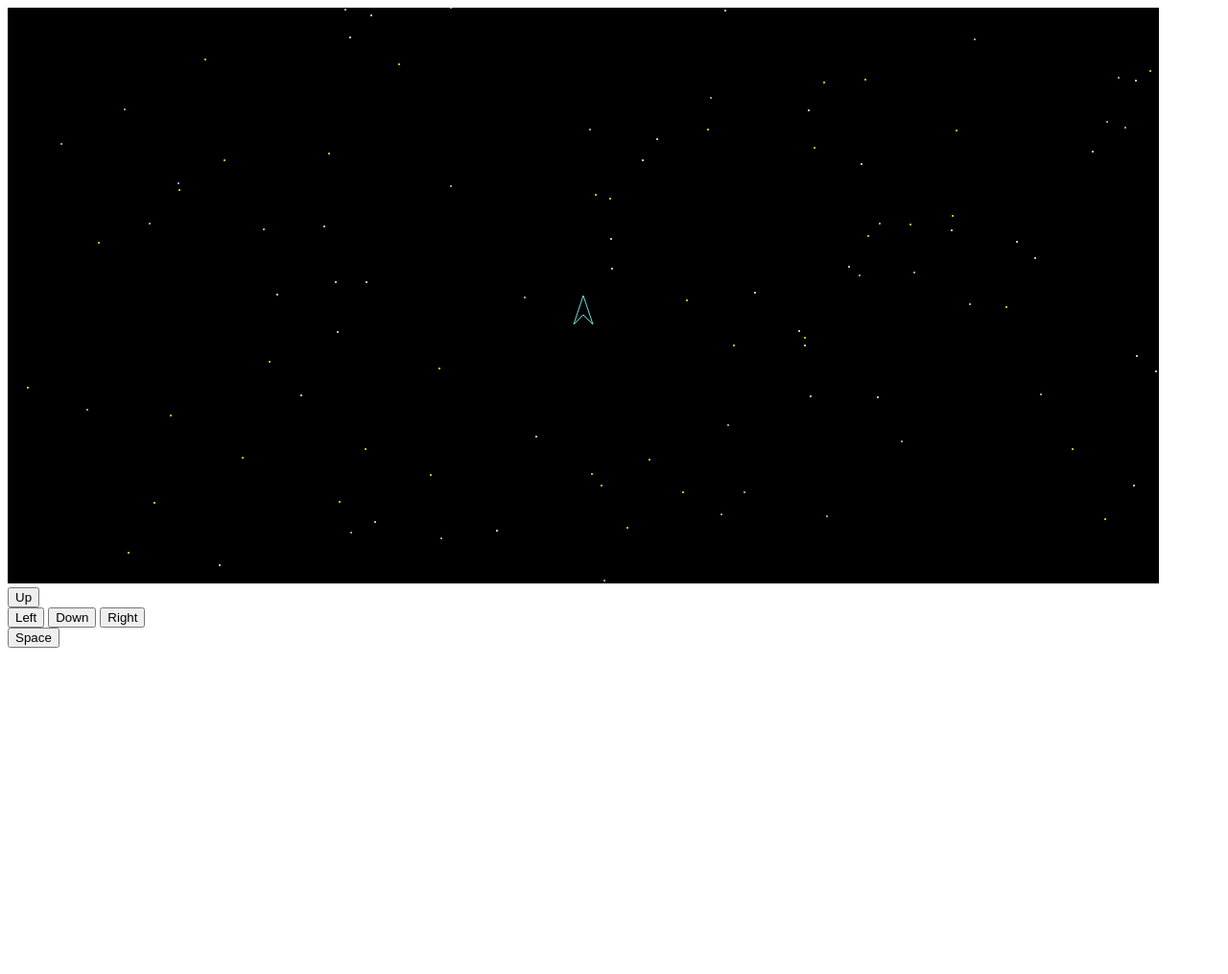
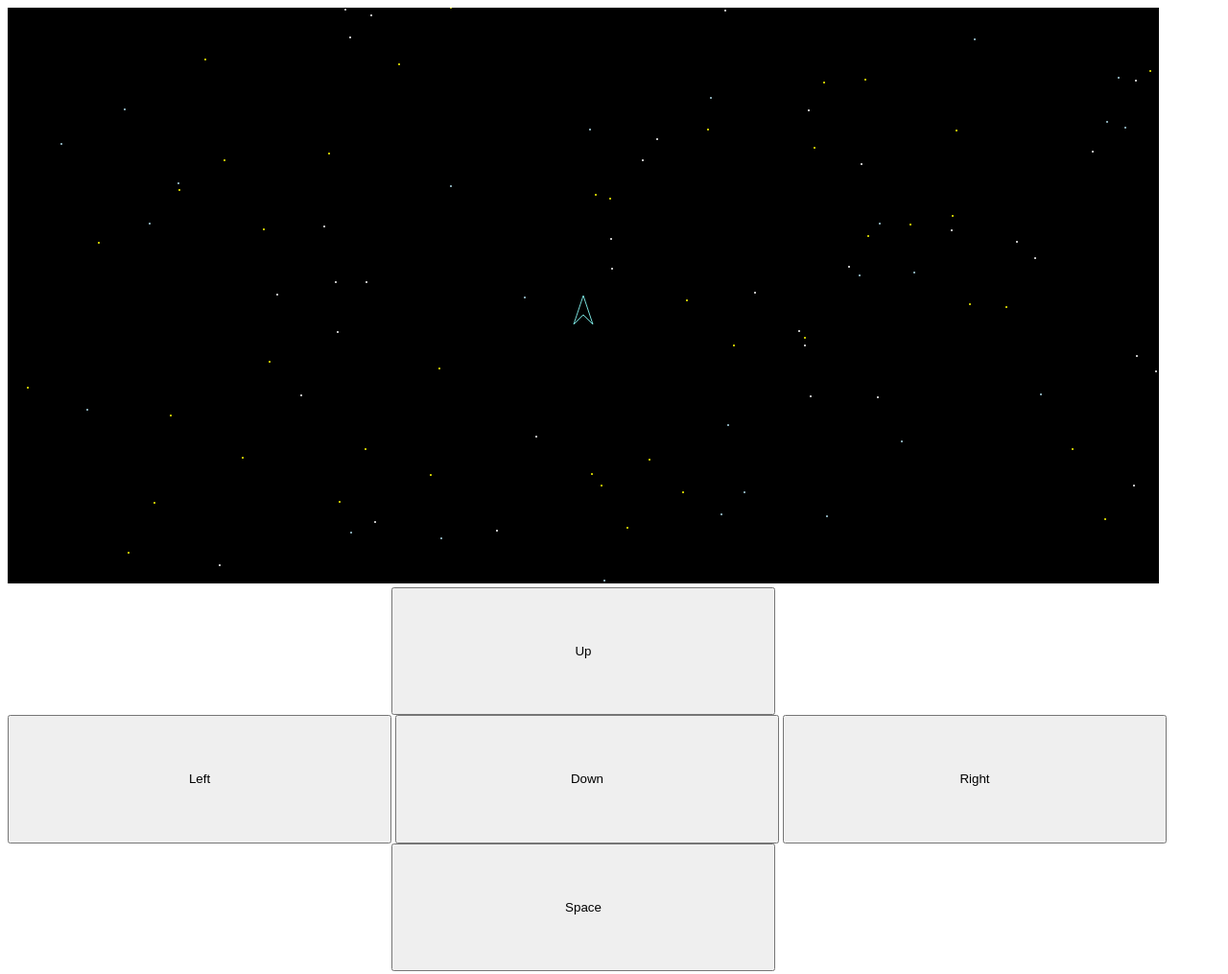
Before and after one commit to bergerab/space, a website built with webpack: page play/index.html in a window 1280 px wide. Shown: the whole page at 96% size. Before the commit the page ends 800 px from the top, so only its background shows below. Built offline with nearby package versions, Linux system fonts and the light colour scheme.

Commit message:
made example buttons larger

```diff
--- a/play/index.html
+++ b/play/index.html
@@ -2,7 +2,6 @@
 <html>
     <head>
         <meta charset="UTF-8">
-        <meta name="viewport" content="width=device-width, initial-scale=1.0">
         <title></title>
     </head>
     <body>
@@ -19,7 +18,7 @@
          }
         </script>
         <div>
-            <button onmousedown="press('w')" onmouseup="unpress('w')">Up</button>
+            <button class="center" onmousedown="press('w')" onmouseup="unpress('w')">Up</button>
         </div>
         <div>
             <button onmousedown="press('a')" onmouseup="unpress('a')">Left</button>
@@ -27,7 +26,18 @@
             <button onmousedown="press('d')" onmouseup="unpress('d')">Right</button>
         </div>
         <div>
-            <button onmousedown="press(' ')" onmouseup="unpress(' ')">Space</button>
+            <button class="center" onmousedown="press(' ')" onmouseup="unpress(' ')">Space</button>
         </div>
+
+        <style>
+         button {
+             width: 30em;
+             height: 10em;
+         }
+
+         button.center {
+             margin-left: 30em;
+         }
+        </style>
     </body>
 </html>
```
